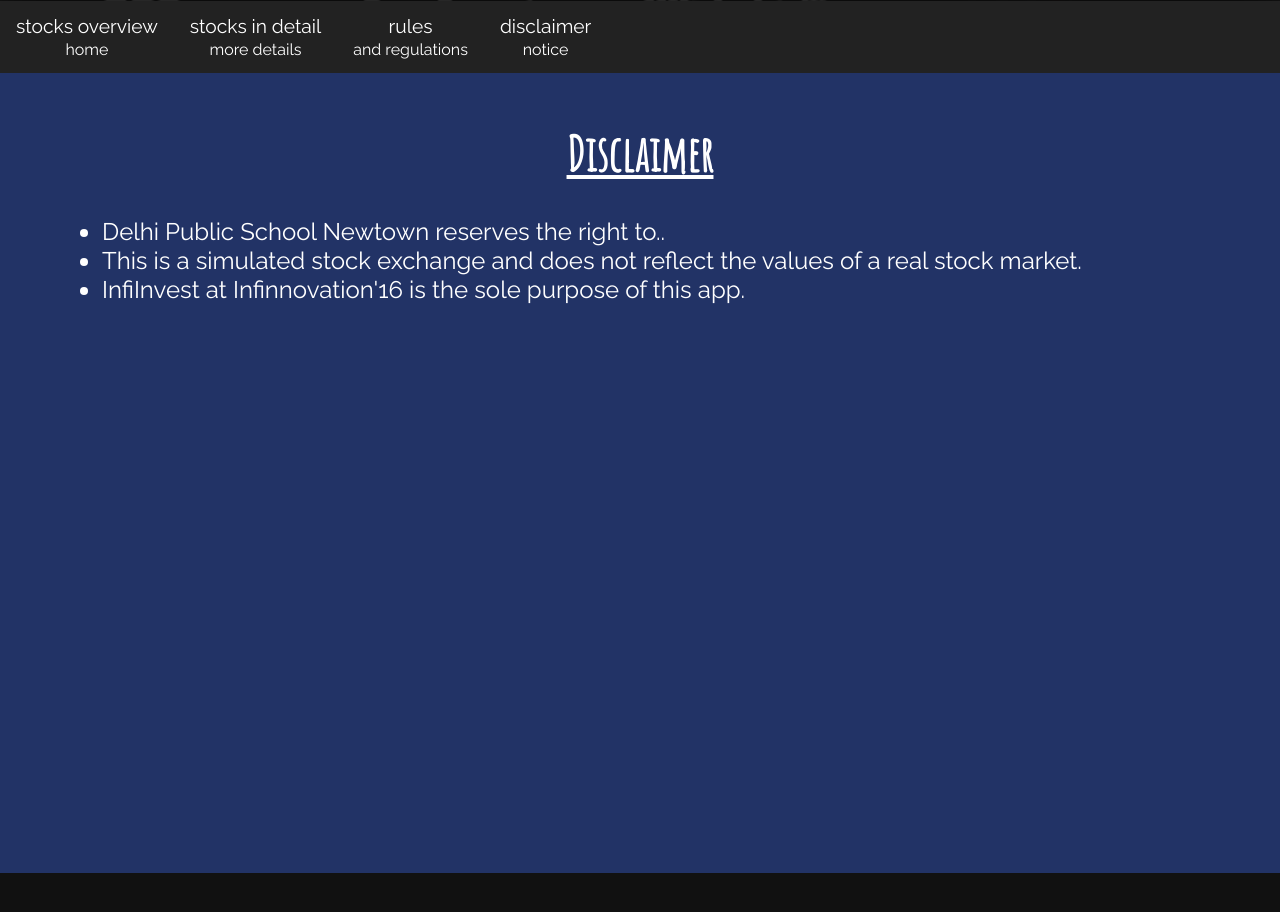
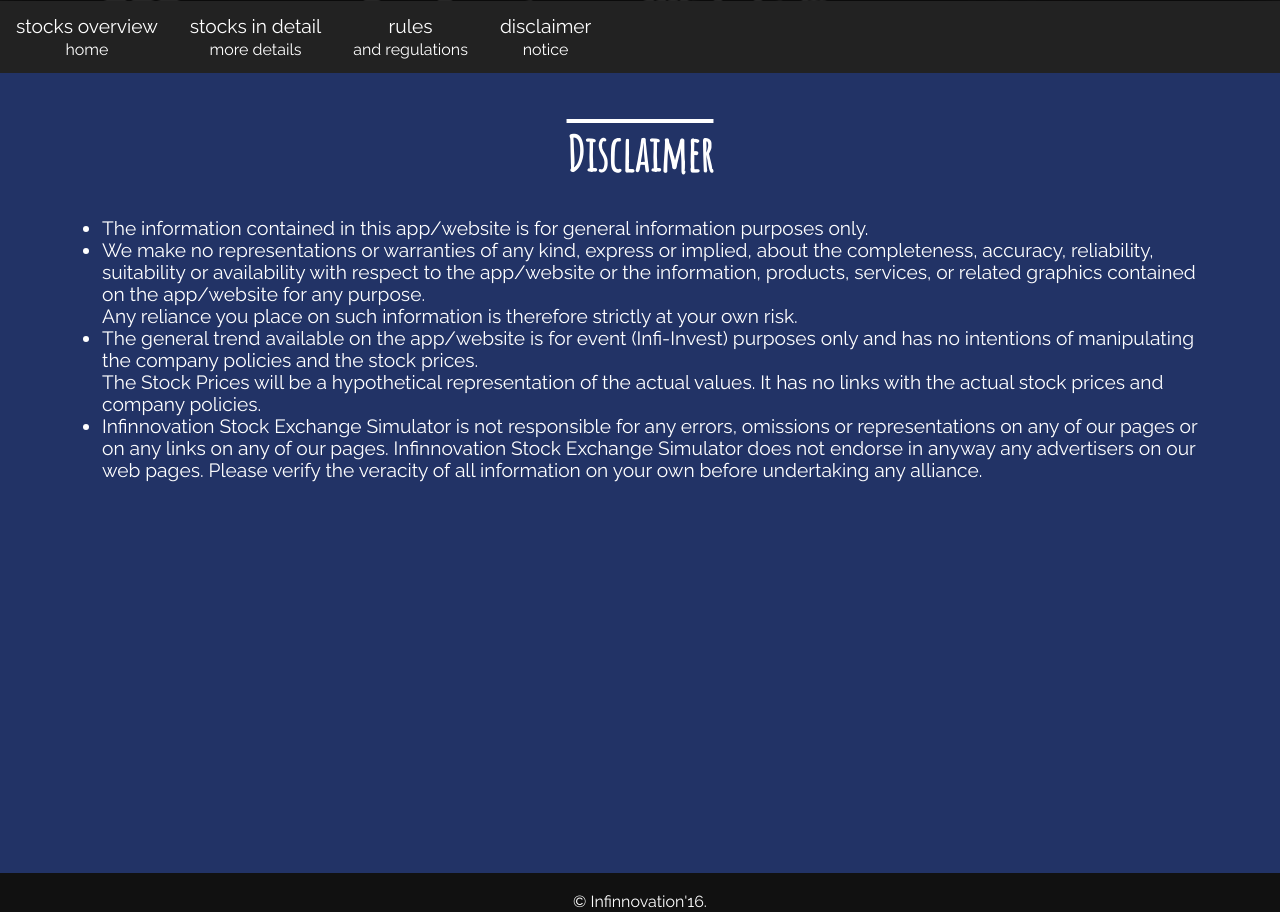
Before and after one commit to DPSN/infinnovation-stock-exchange-simulator, a PHP site: page /disclaimer.html in a window 1280 px wide. Shown: the part 438-1350 px from the top of the page. Run offline with PHP 8.4, Linux system fonts and the light colour scheme.

Commit message:
Modified styles, decreased footer, updated disclaimer

```diff
--- a/detail.php
+++ b/detail.php
@@ -29,7 +29,7 @@
             </div>
         </header>
         <script src="https://ajax.googleapis.com/ajax/libs/jquery/1.12.3/jquery.min.js"></script>
-        <script src="base.js"></script>
+        <script async src="base.js"></script>
         <div class="content1">
             <br>
 
@@ -38,7 +38,6 @@
         </div>
         <footer>
             <div class="foot">
-                <br/>
                 <br/>&copy; Infinnovation'16.<br/>Made with <span class="heart">&hearts;</span> and JavaScript.<br/><br/>
             </div>
         </footer>
--- a/disclaimer.html
+++ b/disclaimer.html
@@ -32,16 +32,16 @@
             <br>
                 <h1>Disclaimer</h1>
                 <ul>
-                    <li>Delhi Public School Newtown reserves the right to..</li>
-                    <li>This is a simulated stock exchange and does not reflect the values of a real stock market.</li>
-                    <li>InfiInvest at Infinnovation'16 is the sole purpose of this app.</li>
+                    <li>The information contained in this app/website is for general information purposes only.</li>
+                    <li>We make no representations or warranties of any kind, express or implied, about the completeness, accuracy, reliability, suitability or availability with respect to the app/website or the information, products, services, or related graphics contained on the app/website for any purpose.<br>Any reliance you place on such information is therefore strictly at your own risk.</li>
+                    <li>The general trend available on the app/website is for event (Infi-Invest) purposes only and has no intentions of manipulating the company policies and the stock prices.<br>The Stock Prices will be a hypothetical representation of the actual values. It has no links with the actual stock prices and company policies.</li>
+                    <li>Infinnovation Stock Exchange Simulator is not responsible for any errors, omissions or representations on any of our pages or on any links on any of our pages. Infinnovation Stock Exchange Simulator does not endorse in anyway any advertisers on our web pages. Please verify the veracity of all information on your own before undertaking any alliance.</li>
                 </ul>
             <br>
             <br>
         </div>
         <footer>
             <div class="foot">
-                <br/>
                 <br/>&copy; Infinnovation'16.<br/>Made with <span class="heart">&hearts;</span> and JavaScript.<br/><br/>
             </div>
         </footer>
--- a/index.php
+++ b/index.php
@@ -36,7 +36,6 @@
         </div>
         <footer>
             <div class="foot">
-                <br>
                 <br>&copy; Infinnovation'16.<br><a href="http://infinnovation.co/" target="_system">www.infinnovation.co</a><br>Made with <span class="heart">&hearts;</span> and JavaScript.<br><br>
             </div>
         </footer>
--- a/rules.html
+++ b/rules.html
@@ -39,7 +39,6 @@
         </div>
         <footer>
             <div class="foot">
-                <br/>
                 <br/>&copy; Infinnovation'16.<br/>Made with <span class="heart">&hearts;</span> and JavaScript.<br/><br/>
             </div>
         </footer>
--- a/style.css
+++ b/style.css
@@ -188,7 +188,7 @@
     color: red;
 }
 .content1 h1 {
-    text-decoration: underline;
+    text-decoration: overline;
     font-family: 'Amatic SC';
     font-size: 300%;
 }
@@ -198,7 +198,7 @@
     margin-top: auto;
     margin-bottom: auto;
     text-align: left;
-    font-size: 150%;
+    font-size: 120%;
 }
 canvas.chart {
     display: inline-block;
```
